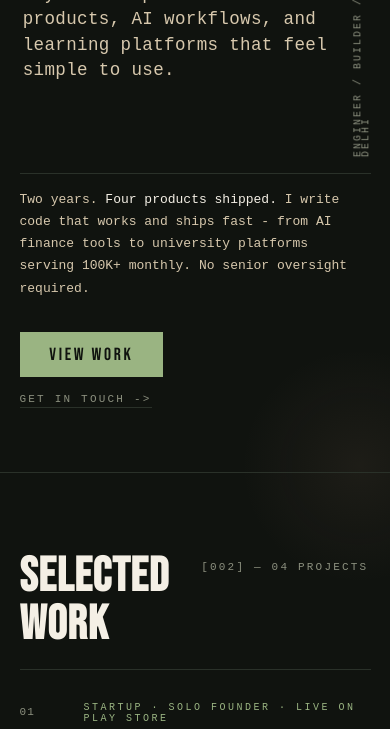
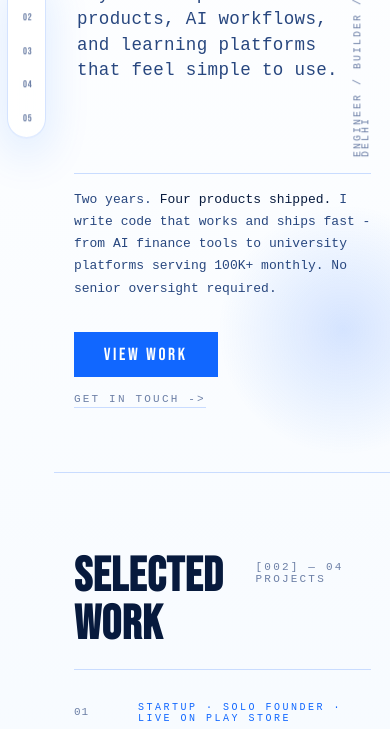
Before and after one commit to JOY2OP/portfolio, a website: page index.html in a window 390 px wide. Shown: the part 371-1100 px from the top of the page. Drawn offline with Linux system fonts and the light colour scheme.

Commit message:
Add bright left navigation

```diff
--- a/index.html
+++ b/index.html
@@ -10,27 +10,31 @@
 * { margin: 0; padding: 0; box-sizing: border-box; }
 
 :root {
-  --black: #10130f;
-  --white: #f4efe5;
-  --acid: #9ab482;
-  --red: #b98a76;
-  --grey: #2a3129;
-  --mid: #8c907f;
-  --soft: #d7c8ad;
-  --wash: rgba(154, 180, 130, 0.08);
+  --black: #f8fbff;
+  --white: #071a3d;
+  --acid: #1167ff;
+  --red: #00b8ff;
+  --grey: #c9dcff;
+  --mid: #6c7fa6;
+  --soft: #28477f;
+  --wash: rgba(17, 103, 255, 0.08);
+  --panel: rgba(255, 255, 255, 0.74);
+  --nav: #ffffff;
 }
 
 html { scroll-behavior: smooth; }
 
 body {
   background:
-    radial-gradient(circle at 20% 0%, rgba(154, 180, 130, 0.1), transparent 32vw),
-    radial-gradient(circle at 92% 18%, rgba(185, 138, 118, 0.08), transparent 30vw),
+    radial-gradient(circle at 16% 0%, rgba(0, 184, 255, 0.18), transparent 34vw),
+    radial-gradient(circle at 88% 14%, rgba(17, 103, 255, 0.16), transparent 32vw),
+    linear-gradient(180deg, #ffffff 0%, #eef6ff 48%, #f8fbff 100%),
     var(--black);
   color: var(--white);
   font-family: 'Courier New', Courier, monospace;
   cursor: default;
   overflow-x: hidden;
+  padding-left: 5.25rem;
 }
 
 ::selection { background: var(--acid); color: var(--black); }
@@ -45,14 +49,16 @@ body {
   z-index: 9999;
   transform: translate(-50%, -50%);
   transition: transform 0.05s linear;
-  mix-blend-mode: difference;
+  mix-blend-mode: multiply;
 }
 .cursor.big { width: 60px; height: 60px; border-color: var(--white); }
 
 /* ── LOADING SCREEN ── */
 #loader {
   position: fixed; inset: 0;
-  background: var(--black);
+  background:
+    radial-gradient(circle at 50% 30%, rgba(0, 184, 255, 0.18), transparent 36vw),
+    #ffffff;
   z-index: 9000;
   display: flex;
   align-items: center;
@@ -82,6 +88,82 @@ body {
 
 /* ── LAYOUT ── */
 .page { max-width: 1200px; margin: 0 auto; }
+
+/* ── LEFT NAV ── */
+.side-nav {
+  position: fixed;
+  left: 1rem;
+  top: 50%;
+  z-index: 700;
+  display: flex;
+  flex-direction: column;
+  gap: 0.45rem;
+  width: 3.25rem;
+  padding: 0.65rem;
+  border: 1px solid rgba(17, 103, 255, 0.18);
+  border-radius: 999px;
+  background: rgba(255, 255, 255, 0.78);
+  box-shadow: 0 18px 45px rgba(17, 103, 255, 0.14);
+  transform: translateY(-50%);
+  backdrop-filter: blur(18px);
+}
+
+.side-nav a {
+  position: relative;
+  display: grid;
+  width: 2rem;
+  height: 2rem;
+  place-items: center;
+  border: 1px solid transparent;
+  border-radius: 50%;
+  color: var(--mid);
+  font-family: 'Bebas Neue', sans-serif;
+  font-size: 0.72rem;
+  letter-spacing: 0.08em;
+  text-decoration: none;
+  transition:
+    background 0.16s ease,
+    border-color 0.16s ease,
+    color 0.16s ease,
+    transform 0.16s ease;
+}
+
+.side-nav a::after {
+  content: attr(aria-label);
+  position: absolute;
+  left: calc(100% + 0.8rem);
+  top: 50%;
+  padding: 0.35rem 0.55rem;
+  border: 1px solid rgba(17, 103, 255, 0.16);
+  border-radius: 999px;
+  background: var(--nav);
+  box-shadow: 0 12px 30px rgba(17, 103, 255, 0.12);
+  color: var(--white);
+  font-family: 'Courier New', monospace;
+  font-size: 10px;
+  letter-spacing: 0.16em;
+  opacity: 0;
+  pointer-events: none;
+  text-transform: uppercase;
+  transform: translate(-8px, -50%);
+  transition: opacity 0.16s ease, transform 0.16s ease;
+  white-space: nowrap;
+}
+
+.side-nav a:hover,
+.side-nav a:focus-visible {
+  background: var(--acid);
+  border-color: var(--acid);
+  color: #ffffff;
+  outline: none;
+  transform: translateX(2px);
+}
+
+.side-nav a:hover::after,
+.side-nav a:focus-visible::after {
+  opacity: 1;
+  transform: translate(0, -50%);
+}
 
 /* ── SECTION MARKERS ── */
 .chapter {
@@ -134,7 +216,7 @@ body {
 
 .hero-status b {
   display: block;
-  color: var(--white);
+  color: var(--acid);
   font-weight: normal;
 }
 
@@ -211,7 +293,7 @@ body {
   font-family: 'Bebas Neue', sans-serif;
   font-size: 1.1rem;
   letter-spacing: 0.15em;
-  color: var(--black);
+  color: #ffffff;
   background: var(--acid);
   padding: 0.7rem 1.8rem;
   text-decoration: none;
@@ -221,9 +303,9 @@ body {
 }
 
 .cta-btn:hover {
-  background: transparent;
+  background: var(--red);
   border-color: var(--acid);
-  color: var(--white);
+  color: #ffffff;
 }
 
 .cta-link {
@@ -346,7 +428,7 @@ body {
   transition: color 0.15s;
 }
 
-.work-item:hover .work-stack span { color: var(--white); }
+.work-item:hover .work-stack span { color: var(--acid); }
 
 /* ══════════════════════════════
    SECTION 03 — SKILLS
@@ -420,13 +502,18 @@ body {
   font-size: 11px;
   letter-spacing: 0.05em;
   padding: 0.2rem 0.6rem;
-  border: 1px solid var(--grey);
+  border: 1px solid rgba(17, 103, 255, 0.22);
   color: var(--soft);
+  background: rgba(255, 255, 255, 0.48);
   transition: border-color 0.15s, color 0.15s;
   cursor: default;
 }
 
-.tag:hover { border-color: var(--acid); color: var(--acid); }
+.tag:hover {
+  border-color: var(--acid);
+  color: var(--acid);
+  background: rgba(17, 103, 255, 0.08);
+}
 
 /* ══════════════════════════════
    SECTION 04 — WRITING
@@ -658,7 +745,8 @@ footer p {
   position: fixed;
   inset: 0;
   background:
-    radial-gradient(circle at 88% 4%, rgba(154, 180, 130, 0.1), transparent 28vw),
+    radial-gradient(circle at 88% 4%, rgba(0, 184, 255, 0.16), transparent 28vw),
+    linear-gradient(180deg, #ffffff 0%, #edf6ff 100%),
     var(--black);
   z-index: 800;
   overflow-y: auto;
@@ -744,7 +832,7 @@ footer p {
   font-family: 'Courier New', monospace;
   font-size: 12px;
   color: var(--acid);
-  background: var(--grey);
+  background: rgba(17, 103, 255, 0.1);
   padding: 0.1em 0.4em;
 }
 
@@ -797,6 +885,18 @@ footer p {
 
 /* ── RESPONSIVE ── */
 @media (max-width: 768px) {
+  body { padding-left: 3.4rem; }
+  .side-nav {
+    left: 0.45rem;
+    width: 2.45rem;
+    padding: 0.4rem;
+  }
+  .side-nav a {
+    width: 1.65rem;
+    height: 1.65rem;
+    font-size: 0.62rem;
+  }
+  .side-nav a::after { display: none; }
   #s-hero { padding: 5rem 5vw 4rem; }
   .hero-name { font-size: clamp(72px, 22vw, 120px); }
   .hero-name .line2 {
@@ -829,6 +929,14 @@ footer p {
   <div id="loader-text">JOY</div>
   <div id="loader-line"></div>
 </div>
+
+<nav class="side-nav" aria-label="Section navigation">
+  <a href="#s-hero" aria-label="Home">01</a>
+  <a href="#s-work" aria-label="Work">02</a>
+  <a href="#s-skills" aria-label="Skills">03</a>
+  <a href="#s-writing" aria-label="Blog">04</a>
+  <a href="#s-contact" aria-label="Contact">05</a>
+</nav>
 
 <!-- ══ SECTION 01 · HERO ══ -->
 <section id="s-hero">
```
